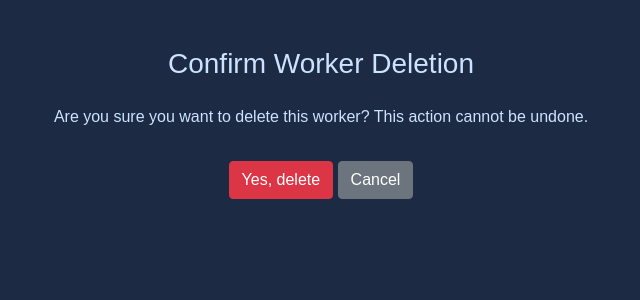
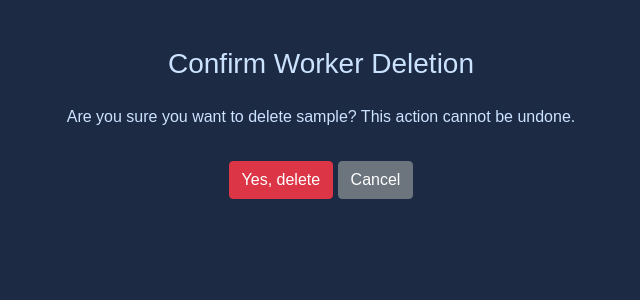
Before and after one commit to sosunovych-andrii/task-manager, a Django app: page /workers/1/delete/ in a window 1280 px wide. Shown: the part 201-501 px from the top of the page, without its empty margins (319-959 px from the left). Run offline with Django 5.2, Linux system fonts and the light colour scheme; a user stored in the database is signed in; tables that the repository leaves empty hold one stand-in row (values such as "Sample post"); some libraries are stand-ins or nearby versions.

Commit message:
Update comnfirm text for worker_delete template

```diff
--- a/templates/core/worker_delete.html
+++ b/templates/core/worker_delete.html
@@ -3,7 +3,7 @@
 {% block content %}
   <div class="delete-container">
     <h3>Confirm Worker Deletion</h3>
-    <p>Are you sure you want to delete this worker? This action cannot be undone.</p>
+    <p>Are you sure you want to delete {{ worker.username }}? This action cannot be undone.</p>
     <form action="" method="post">
       {% csrf_token %}
       <input type="submit" value="Yes, delete" class="btn btn-danger">
```
